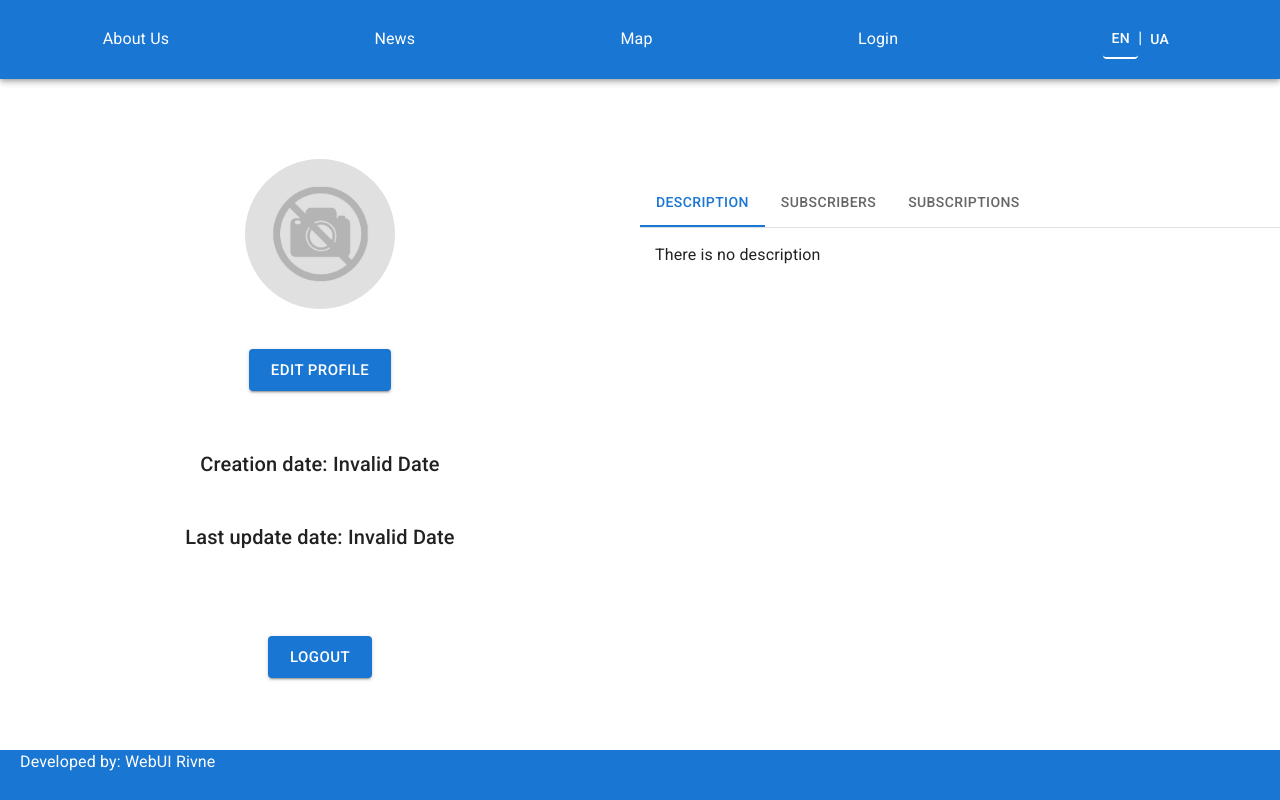
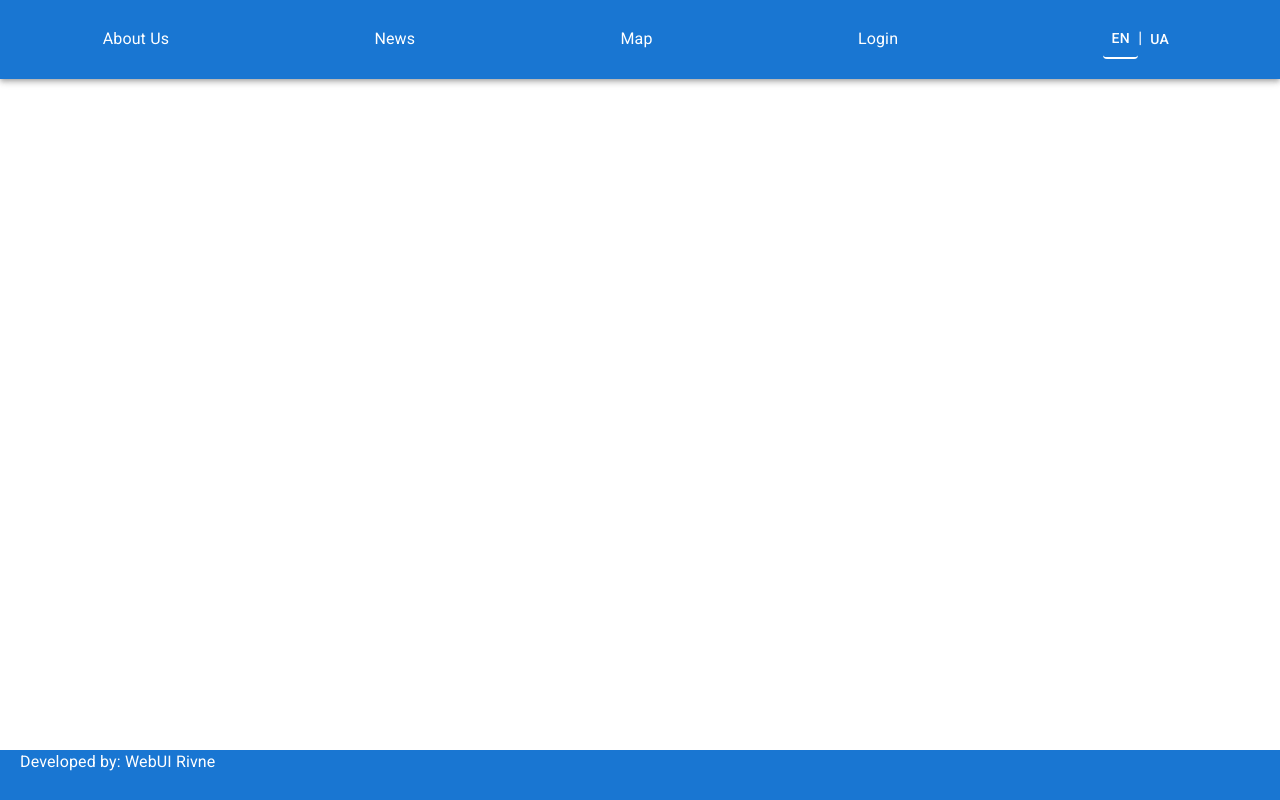
Before and after one commit to IT-Academy-Social-Projects-KRV/MapUA, a React (Create React App) app in the folder frontend/: page /profile in a window 1280 px wide. Built offline with nearby package versions, Linux system fonts and the light colour scheme; no server answers; sample sign-in values are in the browser's storage.

Commit message:
fixed bug - redirect unauthorized user from profile

```diff
--- a/frontend/src/components/Profile/Profile.tsx
+++ b/frontend/src/components/Profile/Profile.tsx
@@ -8,6 +8,7 @@ import { useTypedSelector } from '../../redux/hooks/useTypedSelector';
 import { useTypedDispatch } from '../../redux/hooks/useTypedDispatch';
 
 function Profile() {
+  const accessToken = localStorage.getItem('accessToken');
   const navigate = useNavigate();
   const { t } = useTranslation();
 
@@ -23,13 +24,11 @@ function Profile() {
 
   useEffect(() => {
     if (!isAuthLoading) {
-      const accessToken = localStorage.getItem('accessToken');
       if (isAuthorized && accessToken) {
         fetchPrivateUserData(accessToken);
-      } else {
-        navigate('/');
       }
     }
+    if (!accessToken || (!isAuthLoading && !isAuthorized)) navigate('/');
   }, [isAuthorized]);
 
   if (userLoading || privateUserLoading) {
@@ -47,7 +46,7 @@ function Profile() {
 
   return (
     <Box>
-      <ProfilePage />
+      {accessToken && !isAuthLoading && isAuthorized && <ProfilePage />}
     </Box>
   );
 }
```
